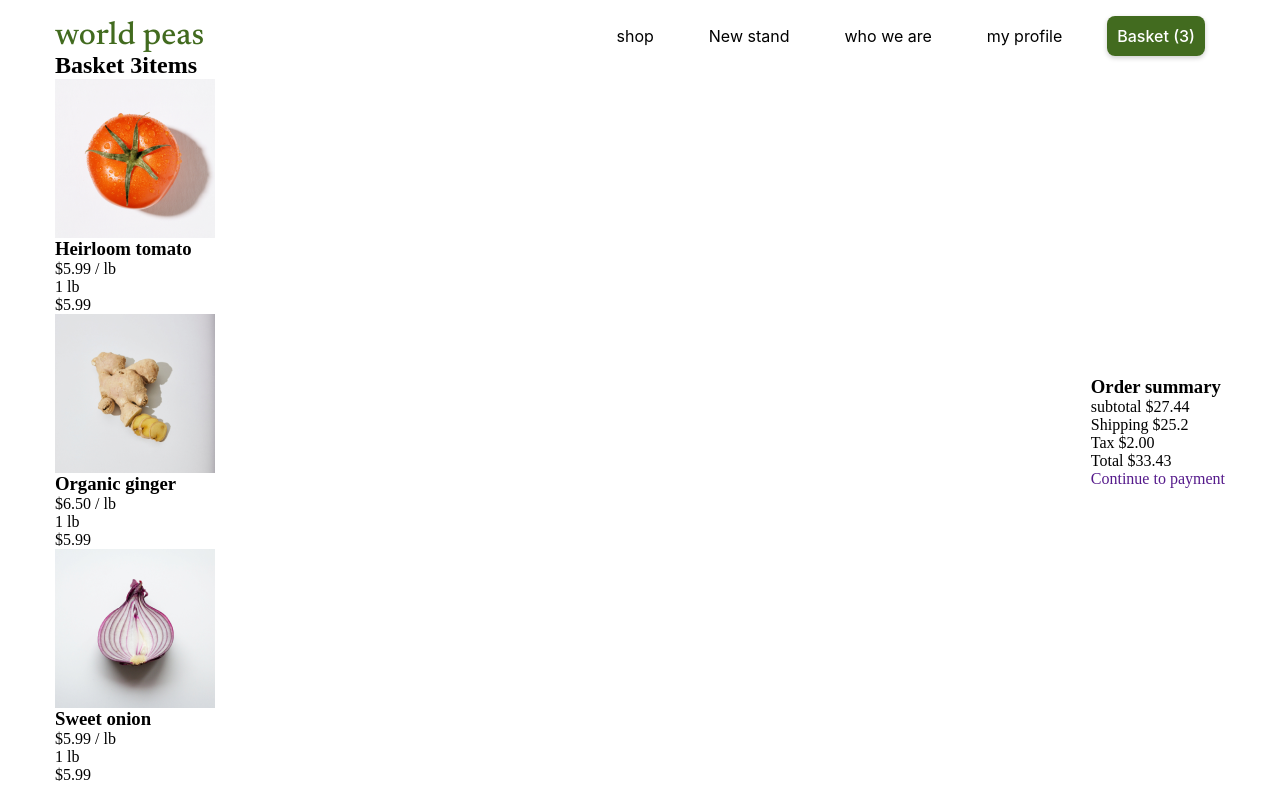
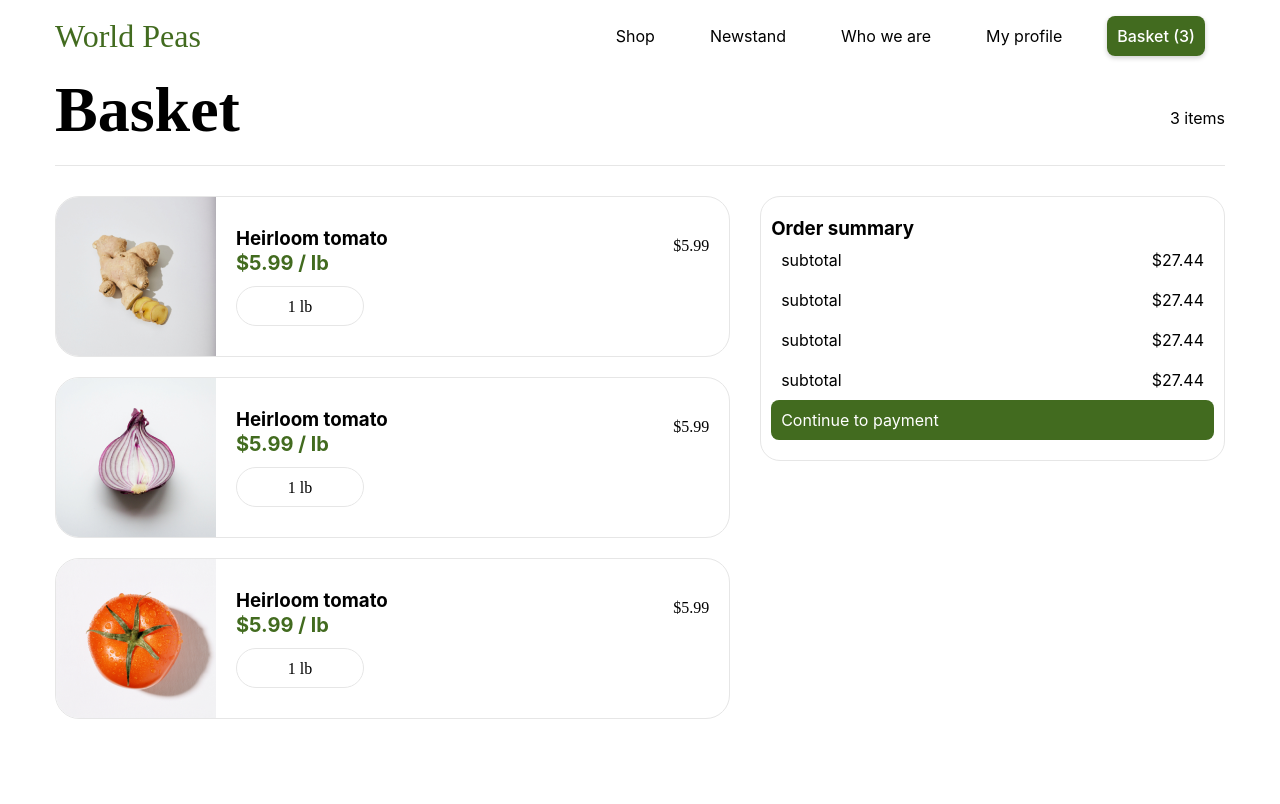
Before and after one commit to hagarsaeed25/World-Peas, a plain HTML site: page shopping.html in a window 1280 px wide. Drawn offline with Linux system fonts and the light colour scheme; a web font is replaced by a local one.

Commit message:
Add:Shopping-Page

```diff
--- a/assets/styles/shopping.css
+++ b/assets/styles/shopping.css
@@ -1,4 +1,4 @@
- @import url('https://fonts.googleapis.com/css2?family=Faculty+Glyphic&family=Merriweather:ital,wght@0,300;0,400;0,700;0,900;1,300;1,400;1,700;1,900&family=Newsreader:ital,opsz,wght@0,6..72,200..800;1,6..72,200..800&family=Open+Sans:ital,wght@0,300..800;1,300..800&family=Parkinsans:wght@300..800&family=Signika:wght@300..700&display=swap');
+
 *{
     margin: 0;
     padding: 0;
@@ -33,3 +33,92 @@
     width: 100%;
     display: block;
   }
+  .heading .container {
+    display: flex;
+    align-items: center;
+    border-bottom: 1px solid #e6e6e6;
+  }
+  .heading h1 {
+    margin: 0 24px 16px 0;
+    letter-spacing: -2%;
+    line-height: 120%;
+    font-size: 64px;
+    font-family: "Newsreader", serif;
+  }
+  .heading span {
+    font-family: "Inter", sans-serif;
+  }
+  .basket .container {
+    display: flex;
+    justify-content: space-between;
+    flex-wrap: wrap;
+    padding-top: 30px;
+    gap: 30px;
+  }
+  .basket .product-list {
+    flex-grow: 1;
+  }
+  .basket .product-list .product {
+    display: flex;
+    justify-content: space-between;
+    margin-bottom: 20px;
+    background-color: var(--bg);
+    border: 1px solid #e6e6e6;
+    border-radius: 24px;
+    overflow: hidden;
+  }
+  .basket .product-list .product .product-details {
+    display: flex;
+    align-items: center;
+    gap: 20px;
+  }
+  .basket .product-info h3 {
+    font-family: "Inter", sans-serif;
+  }
+  .basket .product-info .weight {
+    margin-top: 10px;
+  }
+  .basket .product-info .weight span {
+    display: block;
+    background-color: var(--white);
+    color: var(--black);
+    border-radius: 20px;
+    border: 1px solid #e6e6e6;
+    text-align: center;
+    line-height: 40px;
+    width: 128px;
+    height: 40px;
+  }
+  .basket .price-vs-weight {
+    font-family: "Inter", sans-serif;
+    font-weight: bold;
+    font-size: 20px;
+    line-height: 130%;
+    color: var(--green);
+    margin-top: 20px;
+  }
+  .basket .price {
+    padding: 40px 20px;
+  }
+  .order-summary {
+    flex-grow: 1;
+    align-self: start;
+    font-family: "Inter", sans-serif;
+    padding: 20px 10px;
+    border: 1px solid #e6e6e6;
+    border-radius: 20px;
+    background-color: var(--bg);
+  }
+  .order-summary ul li {
+    display: flex;
+    justify-content: space-between;
+    align-items: center;
+    padding: 10px;
+  }
+  .order-summary .payment {
+    display: block;
+    padding: 10px;
+    color: var(--white);
+    background-color: var(--green);
+    border-radius: 8px;
+  }
--- a/shopping.html
+++ b/shopping.html
@@ -1,32 +1,44 @@
 <!DOCTYPE html>
 <html lang="en">
   <head>
-    <meta charset="UTF-8">
-    <meta name="viewport" content="width=device-width, initial-scale=1.0">
-    <title>shopping-cart</title>
-    <link rel="stylesheet" href="assets/styles/nav.css">
-    <link rel="stylesheet" href="assets/styles/shopping.css">
+    <meta charset="UTF-8" />
+    <meta name="viewport" content="width=device-width, initial-scale=1.0" />
+    <title>Document</title>
+    <link rel="stylesheet" href="assets/styles/nav.css" />
+    <link rel="stylesheet" href="assets/styles/shopping.css" />
   </head>
   <body>
     <header>
       <div class="container">
-        <div class="logo"><a href="index.html">world peas</a></div>
+        <div class="logo">
+          <a href="index.html">World Peas</a>
+        </div>
         <nav>
           <ul>
-                <li><a href="#">shop</a></li>
-                <li><a href="#">New stand</a></li>
-                <li><a href="#">who we are</a></li>
-                <li><a href="#">my profile</a></li>
-                <li><a href="product.html" class="cart-btn">Basket <span>(3)</span></a></li>
+            <li>
+              <a href="#">Shop</a>
+            </li>
+            <li>
+              <a href="#">Newstand</a>
+            </li>
+            <li>
+              <a href="#">Who we are</a>
+            </li>
+            <li>
+              <a href="#">My profile</a>
+            </li>
+            <li>
+              <a href="product.html" class="cart-btn">Basket <span>(3)</span></a>
+            </li>
           </ul>
         </nav>
       </div>
+    </header>
     <main>
       <section class="heading">
         <div class="container">
-        <h1>Basket
-            <span>3items</span>
-        </h1>
+          <h1>Basket</h1>
+          <span>3 items</span>
         </div>
       </section>
       <section class="basket">
@@ -35,7 +47,7 @@
             <div class="product">
               <div class="product-details">
                 <div class="product-image">
-                <img src="assets/images/Tomato-2.webp" alt="tomato">
+                  <img src="assets/images/ginger-2.webp" alt="ginger" />
                 </div>
                 <div class="product-info">
                   <h3>Heirloom tomato</h3>
@@ -47,15 +59,14 @@
               </div>
               <span class="price">$5.99</span>
             </div>
-
             <div class="product">
               <div class="product-details">
                 <div class="product-image">
-                    <img src="assets/images/ginger-2.webp" alt="ginger">
+                  <img src="assets/images/onion.webp" alt="onion" />
                 </div>
                 <div class="product-info">
-                    <h3>Organic ginger</h3>
-                    <span class="price-vs-weight">$6.50 / lb</span>
+                  <h3>Heirloom tomato</h3>
+                  <span class="price-vs-weight">$5.99 / lb</span>
                   <div class="weight">
                     <span>1 lb</span>
                   </div>
@@ -66,10 +77,10 @@
             <div class="product">
               <div class="product-details">
                 <div class="product-image">
-                        <img src="assets/images/onion.webp" alt="onion">
+                  <img src="assets/images/Tomato-2.webp" alt="tomato" />
                 </div>
                 <div class="product-info">
-                        <h3>Sweet onion</h3>
+                  <h3>Heirloom tomato</h3>
                   <span class="price-vs-weight">$5.99 / lb</span>
                   <div class="weight">
                     <span>1 lb</span>
@@ -83,9 +94,9 @@
             <h3>Order summary</h3>
             <ul>
               <li><span>subtotal</span> <span>$27.44</span></li>
-              <li><span>Shipping</span> <span>$25.2</span></li>
-              <li><span>Tax</span> <span>$2.00</span></li>
-              <li><span>Total</span> <span>$33.43</span></li>
+              <li><span>subtotal</span> <span>$27.44</span></li>
+              <li><span>subtotal</span> <span>$27.44</span></li>
+              <li><span>subtotal</span> <span>$27.44</span></li>
             </ul>
             <a href="" class="payment">Continue to payment</a>
           </div>
@@ -94,5 +105,3 @@
     </main>
   </body>
 </html>
-</body>
-</html>
```
Lines whose indentation alone changed are shown as unchanged.
